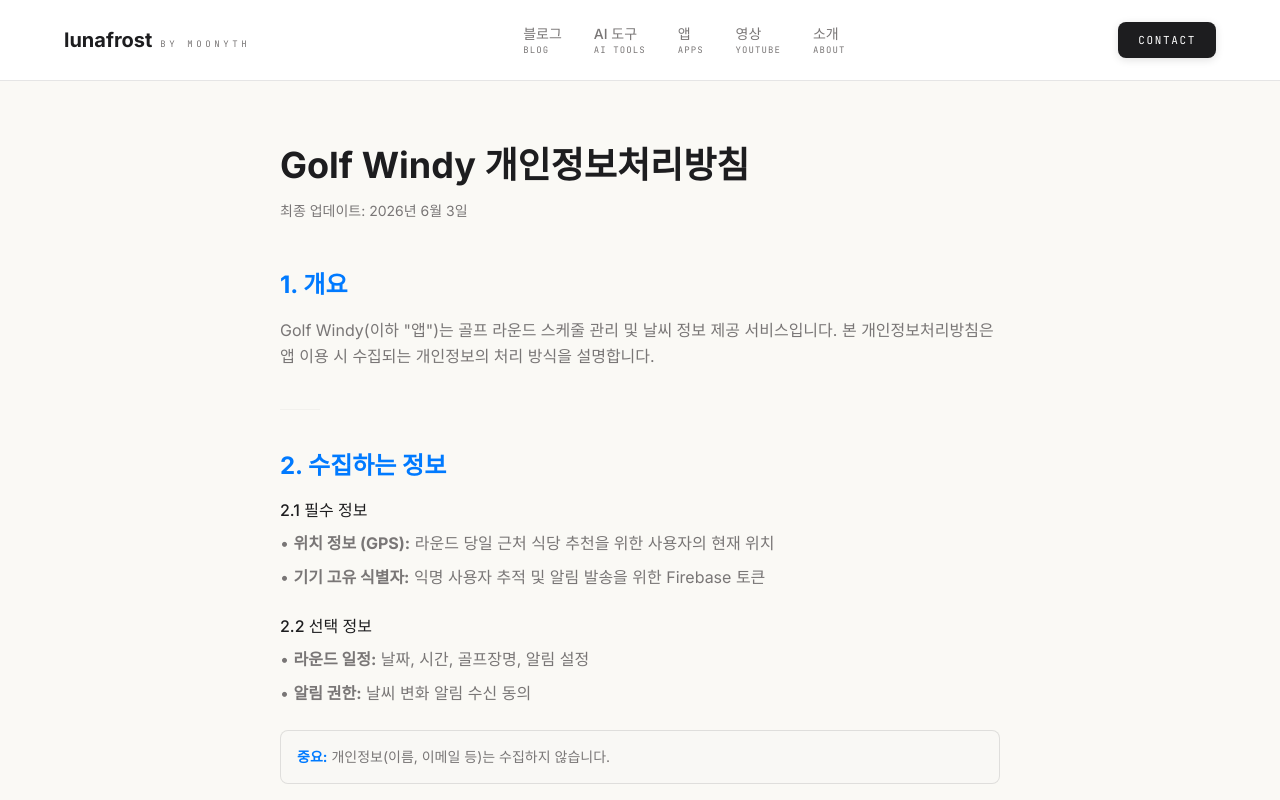
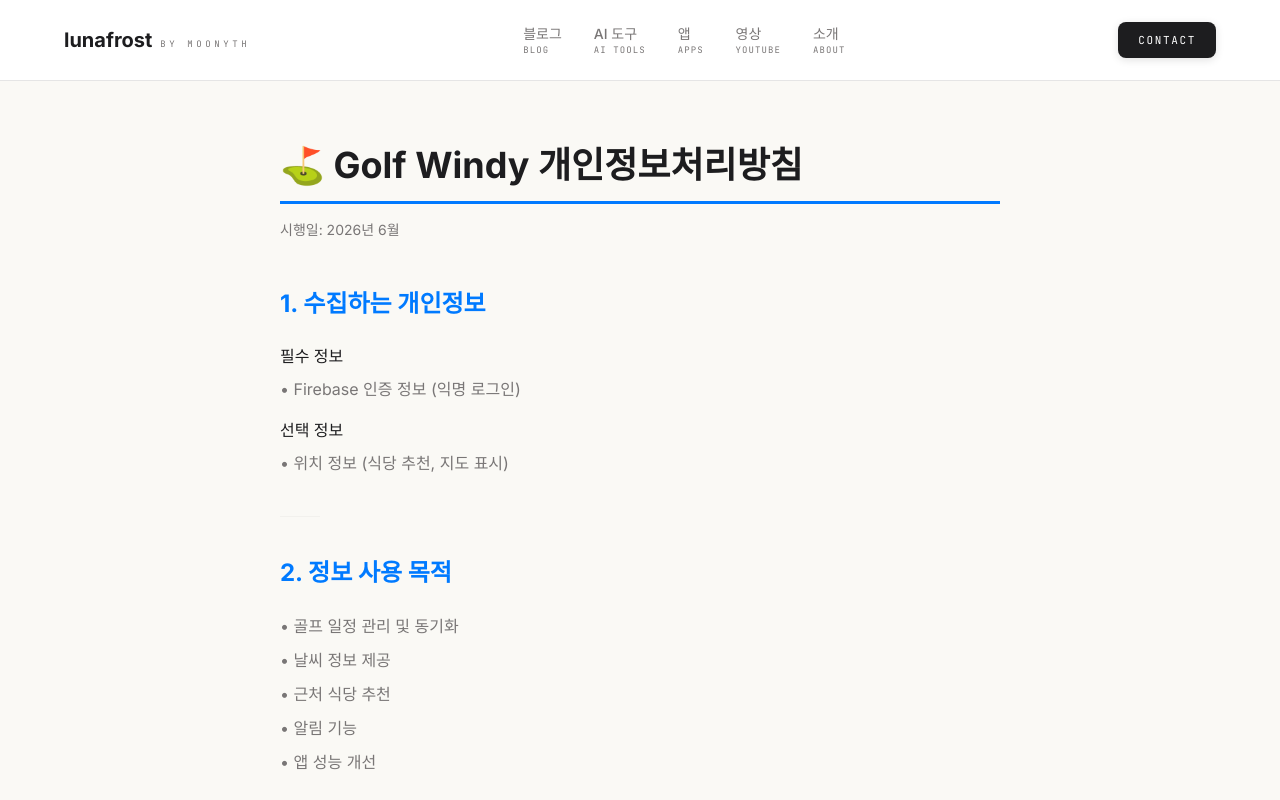
Before and after one commit to Jaden-CHI/lunafrost-landing, a Next.js app: page /golfwindy/privacy in a window 1280 px wide. Shown: the top 800 px of the page. Built offline with nearby package versions, Linux system fonts and the light colour scheme.

Commit message:
Update Golf Windy privacy policy with refined content

```diff
--- a/app/golfwindy/privacy/page.tsx
+++ b/app/golfwindy/privacy/page.tsx
@@ -15,90 +15,32 @@
 
       <main className="relative z-10 flex-1 max-w-3xl mx-auto w-full px-6 py-16">
         <h1
-          className="font-[family-name:var(--font-inter)] text-4xl font-bold mb-4"
-          style={{ color: "var(--text)" }}
+          className="font-[family-name:var(--font-inter)] text-4xl font-bold mb-4 pb-4"
+          style={{ color: "var(--text)", borderBottom: "3px solid var(--tertiary)" }}
         >
-          Golf Windy 개인정보처리방침
+          ⛳ Golf Windy 개인정보처리방침
         </h1>
         <p className="text-sm mb-12" style={{ color: "var(--text-muted)" }}>
-          최종 업데이트: 2026년 6월 3일
+          시행일: 2026년 6월
         </p>
 
         <div className="space-y-10" style={{ color: "var(--text-muted)" }}>
 
           <section>
-            <h2 className="font-[family-name:var(--font-inter)] text-2xl font-bold mb-4" style={{ color: "var(--tertiary)" }}>
-              1. 개요
+            <h2 className="font-[family-name:var(--font-inter)] text-2xl font-bold mb-6" style={{ color: "var(--tertiary)", marginTop: "30px" }}>
+              1. 수집하는 개인정보
             </h2>
-            <p className="leading-relaxed">
-              Golf Windy(이하 "앱")는 골프 라운드 스케줄 관리 및 날씨 정보 제공 서비스입니다. 본 개인정보처리방침은 앱 이용 시 수집되는 개인정보의 처리 방식을 설명합니다.
-            </p>
-          </section>
-
-          <div className="w-10 h-px opacity-30" style={{ background: "var(--border)" }} />
-
-          <section>
-            <h2 className="font-[family-name:var(--font-inter)] text-2xl font-bold mb-4" style={{ color: "var(--tertiary)" }}>
-              2. 수집하는 정보
-            </h2>
-            <div className="space-y-6">
+            <div className="space-y-4">
               <div>
-                <h3 className="font-medium mb-2" style={{ color: "var(--text)" }}>2.1 필수 정보</h3>
+                <h3 className="font-medium mb-2" style={{ color: "var(--text)" }}>필수 정보</h3>
                 <ul className="space-y-2 leading-relaxed list-none">
-                  <li>• <strong>위치 정보 (GPS):</strong> 라운드 당일 근처 식당 추천을 위한 사용자의 현재 위치</li>
-                  <li>• <strong>기기 고유 식별자:</strong> 익명 사용자 추적 및 알림 발송을 위한 Firebase 토큰</li>
+                  <li>• Firebase 인증 정보 (익명 로그인)</li>
                 </ul>
               </div>
-
               <div>
-                <h3 className="font-medium mb-2" style={{ color: "var(--text)" }}>2.2 선택 정보</h3>
+                <h3 className="font-medium mb-2" style={{ color: "var(--text)" }}>선택 정보</h3>
                 <ul className="space-y-2 leading-relaxed list-none">
-                  <li>• <strong>라운드 일정:</strong> 날짜, 시간, 골프장명, 알림 설정</li>
-                  <li>• <strong>알림 권한:</strong> 날씨 변화 알림 수신 동의</li>
-                </ul>
-              </div>
-
-              <div className="p-4 rounded-lg border text-sm" style={{ borderColor: "var(--border)", background: "rgba(200,223,245,0.03)" }}>
-                <strong style={{ color: "var(--tertiary)" }}>중요:</strong> 개인정보(이름, 이메일 등)는 수집하지 않습니다.
-              </div>
-            </div>
-          </section>
-
-          <div className="w-10 h-px opacity-30" style={{ background: "var(--border)" }} />
-
-          <section>
-            <h2 className="font-[family-name:var(--font-inter)] text-2xl font-bold mb-4" style={{ color: "var(--tertiary)" }}>
-              3. 정보 수집 목적
-            </h2>
-            <ul className="space-y-2 leading-relaxed list-none">
-              <li>• 골프장 날씨 정보 제공</li>
-              <li>• 라운드 일정 관리 및 알림 발송</li>
-              <li>• 근처 식당 추천 (카카오맵 API 활용)</li>
-              <li>• 서비스 개선 및 통계 분석</li>
-            </ul>
-          </section>
-
-          <div className="w-10 h-px opacity-30" style={{ background: "var(--border)" }} />
-
-          <section>
-            <h2 className="font-[family-name:var(--font-inter)] text-2xl font-bold mb-4" style={{ color: "var(--tertiary)" }}>
-              4. 정보 처리 및 보관
-            </h2>
-            <div className="space-y-6">
-              <div>
-                <h3 className="font-medium mb-2" style={{ color: "var(--text)" }}>4.1 저장소</h3>
-                <ul className="space-y-2 leading-relaxed list-none">
-                  <li>• <strong>사용자 데이터:</strong> Firebase Realtime Database (Google Cloud)</li>
-                  <li>• <strong>위치 정보:</strong> 앱 실행 시에만 수집, 저장되지 않음</li>
-                  <li>• <strong>알림 토큰:</strong> Firebase Cloud Messaging에서 관리</li>
-                </ul>
-              </div>
-
-              <div>
-                <h3 className="font-medium mb-2" style={{ color: "var(--text)" }}>4.2 보유 기간</h3>
-                <ul className="space-y-2 leading-relaxed list-none">
-                  <li>• 사용자가 앱을 삭제할 때까지</li>
-                  <li>• 사용자 요청 시 즉시 삭제 가능</li>
+                  <li>• 위치 정보 (식당 추천, 지도 표시)</li>
                 </ul>
               </div>
             </div>
@@ -107,75 +49,76 @@
           <div className="w-10 h-px opacity-30" style={{ background: "var(--border)" }} />
 
           <section>
-            <h2 className="font-[family-name:var(--font-inter)] text-2xl font-bold mb-4" style={{ color: "var(--tertiary)" }}>
-              5. 제3자 공유
-            </h2>
-            <p className="leading-relaxed mb-4">
-              본 앱은 다음 제3자 서비스를 활용합니다:
-            </p>
-            <div className="overflow-x-auto">
-              <table className="w-full text-sm border-collapse">
-                <thead>
-                  <tr style={{ borderBottom: "1px solid var(--border)" }}>
-                    <th className="text-left p-2" style={{ color: "var(--text)" }}>서비스</th>
-                    <th className="text-left p-2" style={{ color: "var(--text)" }}>목적</th>
-                    <th className="text-left p-2" style={{ color: "var(--text)" }}>공유 정보</th>
-                  </tr>
-                </thead>
-                <tbody>
-                  <tr style={{ borderBottom: "1px solid var(--border)" }}>
-                    <td className="p-2">Google Firebase</td>
-                    <td className="p-2">데이터 저장, 알림</td>
-                    <td className="p-2">익명 식별자, 일정 데이터</td>
-                  </tr>
-                  <tr>
-                    <td className="p-2">카카오맵 API</td>
-                    <td className="p-2">식당 추천</td>
-                    <td className="p-2">위치 정보 (좌표)</td>
-                  </tr>
-                </tbody>
-              </table>
-            </div>
-            <p className="leading-relaxed mt-4">
-              <strong>개인정보(이름, 이메일 등)는 수집하지 않으며 공유하지 않습니다.</strong>
-            </p>
-          </section>
-
-          <div className="w-10 h-px opacity-30" style={{ background: "var(--border)" }} />
-
-          <section>
-            <h2 className="font-[family-name:var(--font-inter)] text-2xl font-bold mb-4" style={{ color: "var(--tertiary)" }}>
-              6. 사용자 권리
+            <h2 className="font-[family-name:var(--font-inter)] text-2xl font-bold mb-6" style={{ color: "var(--tertiary)", marginTop: "30px" }}>
+              2. 정보 사용 목적
             </h2>
             <ul className="space-y-2 leading-relaxed list-none">
-              <li>• <strong>접근권:</strong> 저장된 일정 데이터 조회 가능</li>
-              <li>• <strong>수정권:</strong> 앱 내에서 일정 수정 가능</li>
-              <li>• <strong>삭제권:</strong> 개별 일정 삭제 또는 앱 삭제 시 전체 데이터 삭제</li>
-              <li>• <strong>동의 철회:</strong> 권한 설정에서 위치/알림 권한 언제든 해제 가능</li>
+              <li>• 골프 일정 관리 및 동기화</li>
+              <li>• 날씨 정보 제공</li>
+              <li>• 근처 식당 추천</li>
+              <li>• 알림 기능</li>
+              <li>• 앱 성능 개선</li>
             </ul>
           </section>
 
           <div className="w-10 h-px opacity-30" style={{ background: "var(--border)" }} />
 
           <section>
-            <h2 className="font-[family-name:var(--font-inter)] text-2xl font-bold mb-4" style={{ color: "var(--tertiary)" }}>
-              7. 보안
+            <h2 className="font-[family-name:var(--font-inter)] text-2xl font-bold mb-6" style={{ color: "var(--tertiary)", marginTop: "30px" }}>
+              3. 정보 보유 기간
             </h2>
             <ul className="space-y-2 leading-relaxed list-none">
-              <li>• HTTPS 암호화 통신 사용</li>
-              <li>• Firebase 보안 규칙으로 데이터 접근 제한</li>
-              <li>• 익명 인증으로 개인정보 최소화</li>
+              <li>• 계정 삭제 시까지 보유</li>
+              <li>• 삭제 요청 시 즉시 삭제</li>
             </ul>
           </section>
 
           <div className="w-10 h-px opacity-30" style={{ background: "var(--border)" }} />
 
           <section>
-            <h2 className="font-[family-name:var(--font-inter)] text-2xl font-bold mb-4" style={{ color: "var(--tertiary)" }}>
-              8. 연락처
+            <h2 className="font-[family-name:var(--font-inter)] text-2xl font-bold mb-6" style={{ color: "var(--tertiary)", marginTop: "30px" }}>
+              4. 제3자 제공
+            </h2>
+            <ul className="space-y-2 leading-relaxed list-none">
+              <li>• <strong style={{ color: "var(--text)" }}>Google Firebase</strong> - 데이터 저장, 인증, 실시간 데이터베이스</li>
+              <li>• <strong style={{ color: "var(--text)" }}>Kakao Map API</strong> - 식당 정보 제공</li>
+            </ul>
+          </section>
+
+          <div className="w-10 h-px opacity-30" style={{ background: "var(--border)" }} />
+
+          <section>
+            <h2 className="font-[family-name:var(--font-inter)] text-2xl font-bold mb-6" style={{ color: "var(--tertiary)", marginTop: "30px" }}>
+              5. 보안
+            </h2>
+            <ul className="space-y-2 leading-relaxed list-none">
+              <li>• SSL 암호화 통신 사용</li>
+              <li>• 개인정보는 안전하게 보호됨</li>
+              <li>• 권한 없는 접근 방지</li>
+            </ul>
+          </section>
+
+          <div className="w-10 h-px opacity-30" style={{ background: "var(--border)" }} />
+
+          <section>
+            <h2 className="font-[family-name:var(--font-inter)] text-2xl font-bold mb-6" style={{ color: "var(--tertiary)", marginTop: "30px" }}>
+              6. 위치 정보
+            </h2>
+            <ul className="space-y-2 leading-relaxed list-none">
+              <li>• 위치 정보는 선택 사항입니다</li>
+              <li>• 식당 추천 시에만 사용됩니다</li>
+              <li>• 앱 설정에서 언제든 비활성화 가능합니다</li>
+            </ul>
+          </section>
+
+          <div className="w-10 h-px opacity-30" style={{ background: "var(--border)" }} />
+
+          <section>
+            <h2 className="font-[family-name:var(--font-inter)] text-2xl font-bold mb-6" style={{ color: "var(--tertiary)", marginTop: "30px" }}>
+              7. 문의
             </h2>
             <p className="leading-relaxed">
-              개인정보처리방침 관련 문의:
+              개인정보 관련 문의:
             </p>
             <p className="mt-4">
               <a
@@ -188,24 +131,9 @@
             </p>
           </section>
 
-          <div className="w-10 h-px opacity-30" style={{ background: "var(--border)" }} />
-
-          <section>
-            <h2 className="font-[family-name:var(--font-inter)] text-2xl font-bold mb-4" style={{ color: "var(--tertiary)" }}>
-              9. 방침 변경
-            </h2>
-            <p className="leading-relaxed">
-              본 방침은 예고 없이 변경될 수 있습니다. 변경 시 앱 내 공지합니다.
-            </p>
-          </section>
-
-          <div className="w-10 h-px opacity-30" style={{ background: "var(--border)" }} />
-
-          <section className="p-4 rounded-lg border text-sm" style={{ borderColor: "var(--border)", background: "rgba(200,223,245,0.03)" }}>
-            <p style={{ color: "var(--text)" }}>
-              본 개인정보처리방침에 동의하시면 앱을 이용하실 수 있습니다.
-            </p>
-          </section>
+          <div style={{ borderTop: "1px solid var(--border)", marginTop: "40px", paddingTop: "40px", textAlign: "center", color: "var(--text-muted)", fontSize: "12px" }}>
+            <p>⛳ Golf Windy | 골프 라운드 날씨 가이드</p>
+          </div>
 
         </div>
       </main>
```
